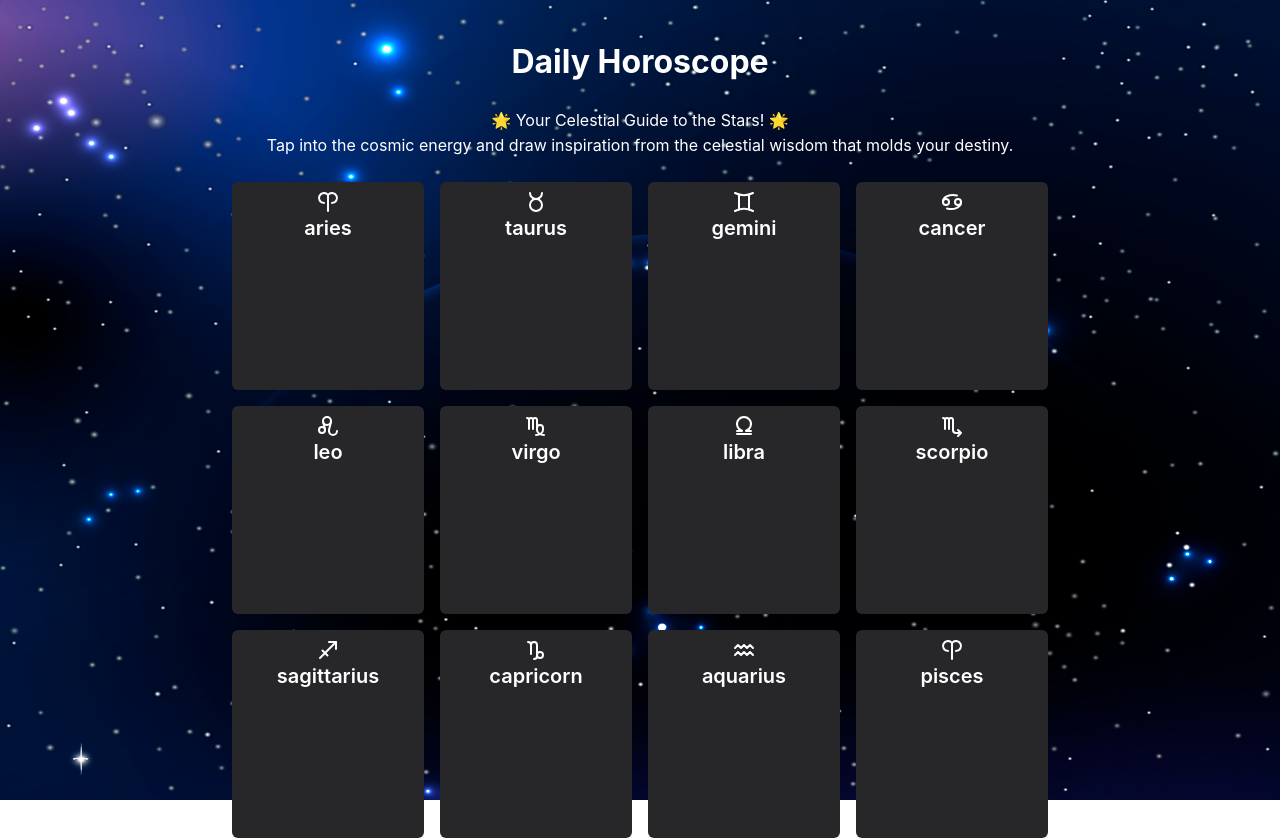
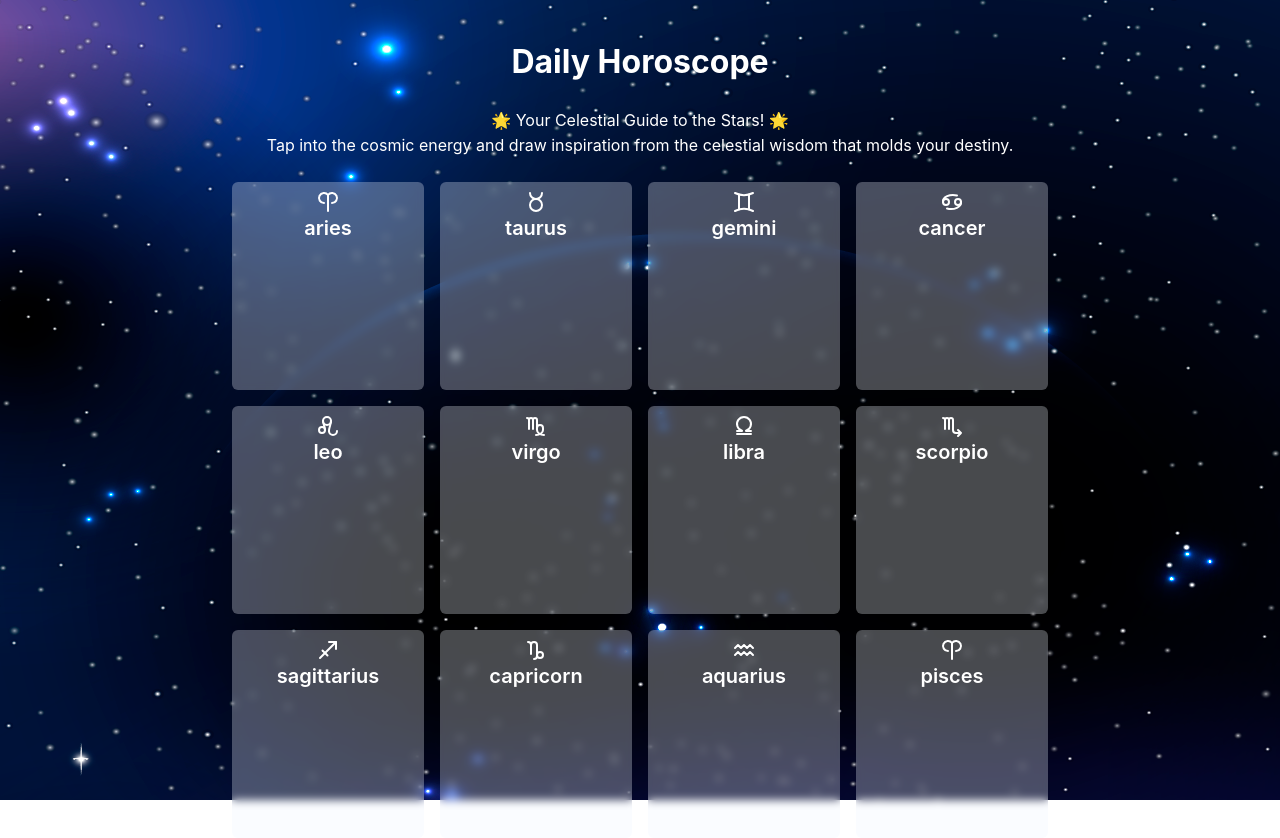
Before and after one commit to hatrinh16/horoscope, a Next.js app: page / in a window 1280 px wide. Built offline with nearby package versions, Linux system fonts and the light colour scheme; no server answers.

Commit message:
update card

```diff
--- a/components/AstrologyCard.jsx
+++ b/components/AstrologyCard.jsx
@@ -19,7 +19,7 @@ function AstrologyCard({ sign, icon }) {
     <>
       <div
         onClick={handleClick}
-        className="relative hover:cursor-pointer hover:shadow hover:shadow-slate-300 w-48 h-52 flex flex-col border rounded-md bg-zinc-800 p-2"
+        className="relative hover:cursor-pointer hover:shadow hover:shadow-slate-300 w-48 h-52 flex flex-col border rounded-md backdrop-blur-sm bg-blue-50/30 p-2"
       >
         <div className="flex items-center justify-center">{icon}</div>
         <div className="text-center text-xl font-semibold">{sign}</div>
```
